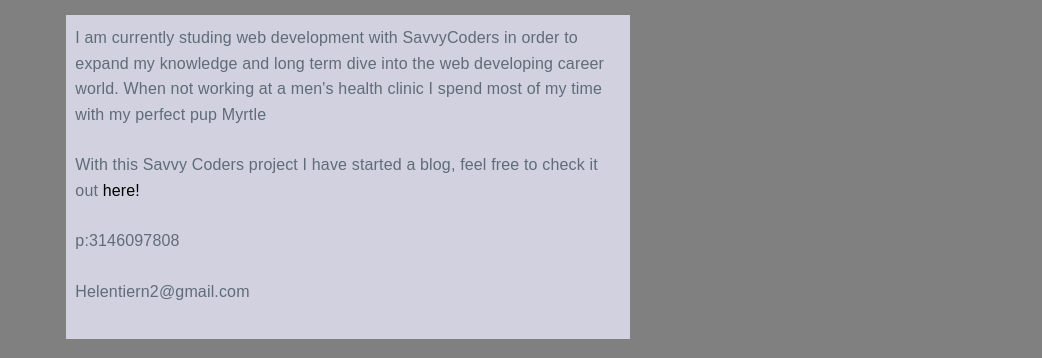
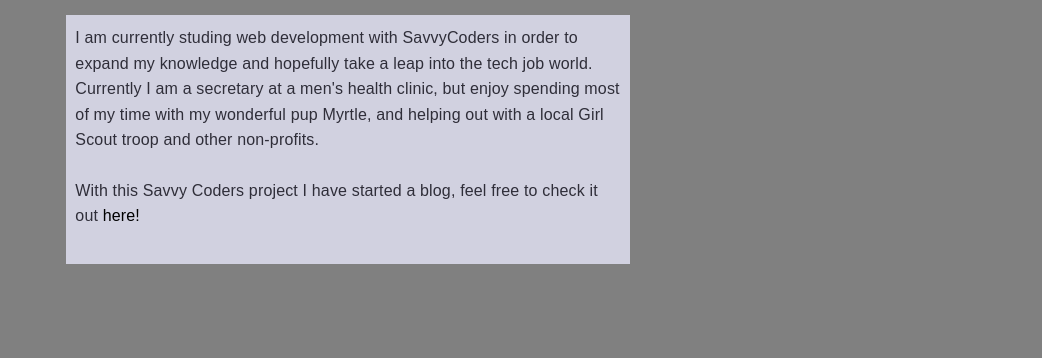
Before and after one commit to Helentiern/savvy-portfolio-helen-tierney, a website: page index.html in a window 1280 px wide. Shown: the part 485-843 px from the top of the page, without its empty margins (238-1280 px from the left). After the commit the page ends 800 px from the top, so only its background shows below. Drawn offline with nearby package versions, Linux system fonts and the light colour scheme.

Commit message:
update homepage and sidebar links

```diff
--- a/css/style.css
+++ b/css/style.css
@@ -23,6 +23,7 @@ img{
 
 p{
   font-family:sans-serif;
+  color:#2F2E39;
 }
 
 
--- a/index.html
+++ b/index.html
@@ -17,14 +17,12 @@
     <img  src="cid:9E128DF7-7ABB-47D4-9B64-EA138875721A@attlocal.net" alt="myphoto">
 
     <div class="context">
-      <p>I am currently studing web development with SavvyCoders in order to expand my knowledge and long term dive into the web developing career world. When not working at a men's health clinic I spend most of my time with my perfect pup Myrtle</p>
+      <p>I am currently studing web development with SavvyCoders in order to expand my knowledge and hopefully take a leap into the tech job world. Currently I am a secretary at a men's health clinic, but enjoy spending most of my time with my wonderful pup Myrtle, and helping out with a local Girl Scout troop and other non-profits.</p>
 
       <p>With this Savvy Coders project I have started a blog, feel free to check it out <a href="/blog">here!</a></p>
 
 
 
-      <p>p:3146097808</p>
-      <p>Helentiern2@gmail.com</p>
     </div>
 
   </div>
@@ -39,6 +37,8 @@
       <p><a href="https://github.com/Helentiern">My Github account</a></p>
       <p><a href="https://www.linkedin.com/in/helen-tierney-b4612866/"> My Linkedin Profile</a></p>
       <p>Sign up for my newsletter <a href="/contact">here!</a></p>
+      <p><a href="/">Home page</a></p>
+
     </div>
   </div>
 </body>
```
Also changed, not shown: blog/index.html (+1 -0 lines), blog/posts/1/index.html (+1 -0 lines), blog/posts/day2/index.html (+1 -0 lines), contact/index.html (+1 -0 lines).
